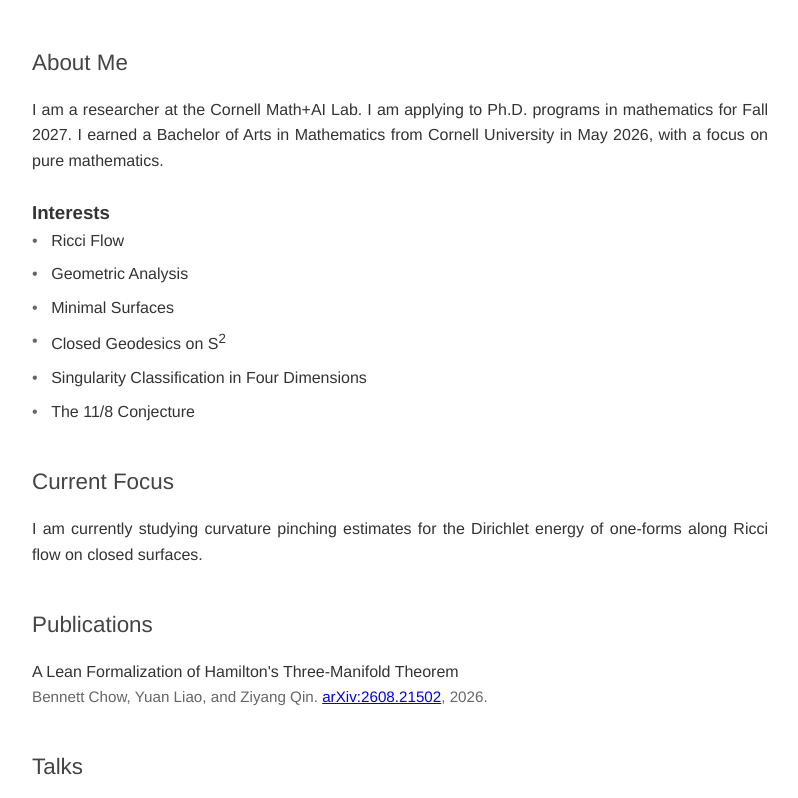
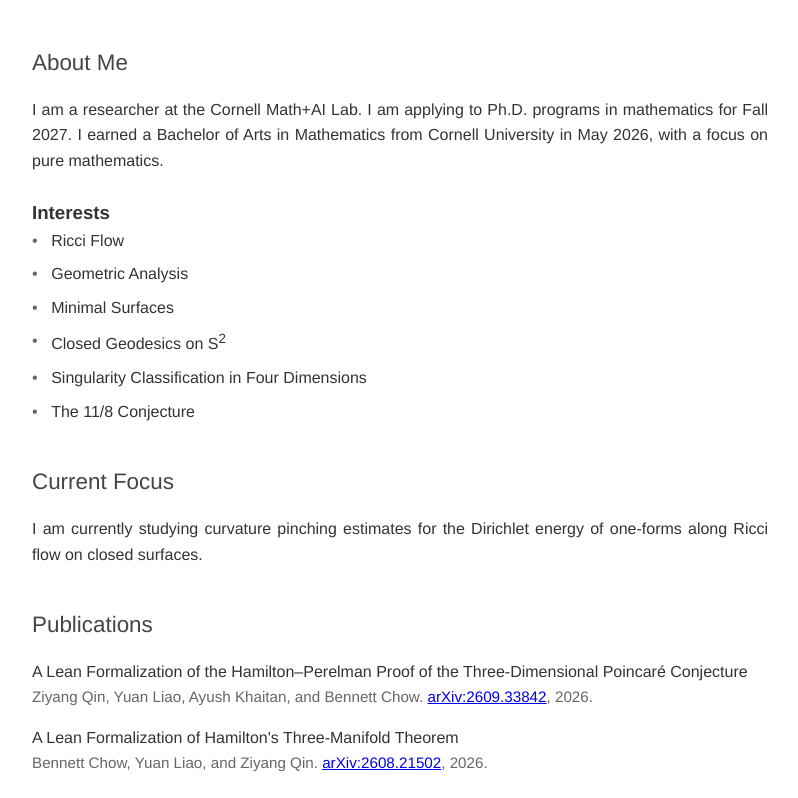
Before and after one commit to qinz1yang/web, a plain HTML site: page index.html in a window 1280 px wide. Shown: the part 132-930 px from the top of the page, without its empty margins (240-1038 px from the left). Drawn offline with Linux system fonts and the light colour scheme.

Commit message:
Add Poincare conjecture formalization paper

```diff
--- a/index.html
+++ b/index.html
@@ -153,6 +153,10 @@
         <h2>Publications</h2>
         <ul class="entries">
             <li>
+                <div class="entry-title">A Lean Formalization of the Hamilton&ndash;Perelman Proof of the Three-Dimensional Poincar&eacute; Conjecture</div>
+                <div class="entry-details">Ziyang Qin, Yuan Liao, Ayush Khaitan, and Bennett Chow. <a href="https://arxiv.org/abs/2609.33842" target="_blank" rel="noopener noreferrer">arXiv:2609.33842</a>, 2026.</div>
+            </li>
+            <li>
                 <div class="entry-title">A Lean Formalization of Hamilton's Three-Manifold Theorem</div>
                 <div class="entry-details">Bennett Chow, Yuan Liao, and Ziyang Qin. <a href="https://arxiv.org/abs/2608.21502" target="_blank" rel="noopener noreferrer">arXiv:2608.21502</a>, 2026.</div>
             </li>
```
